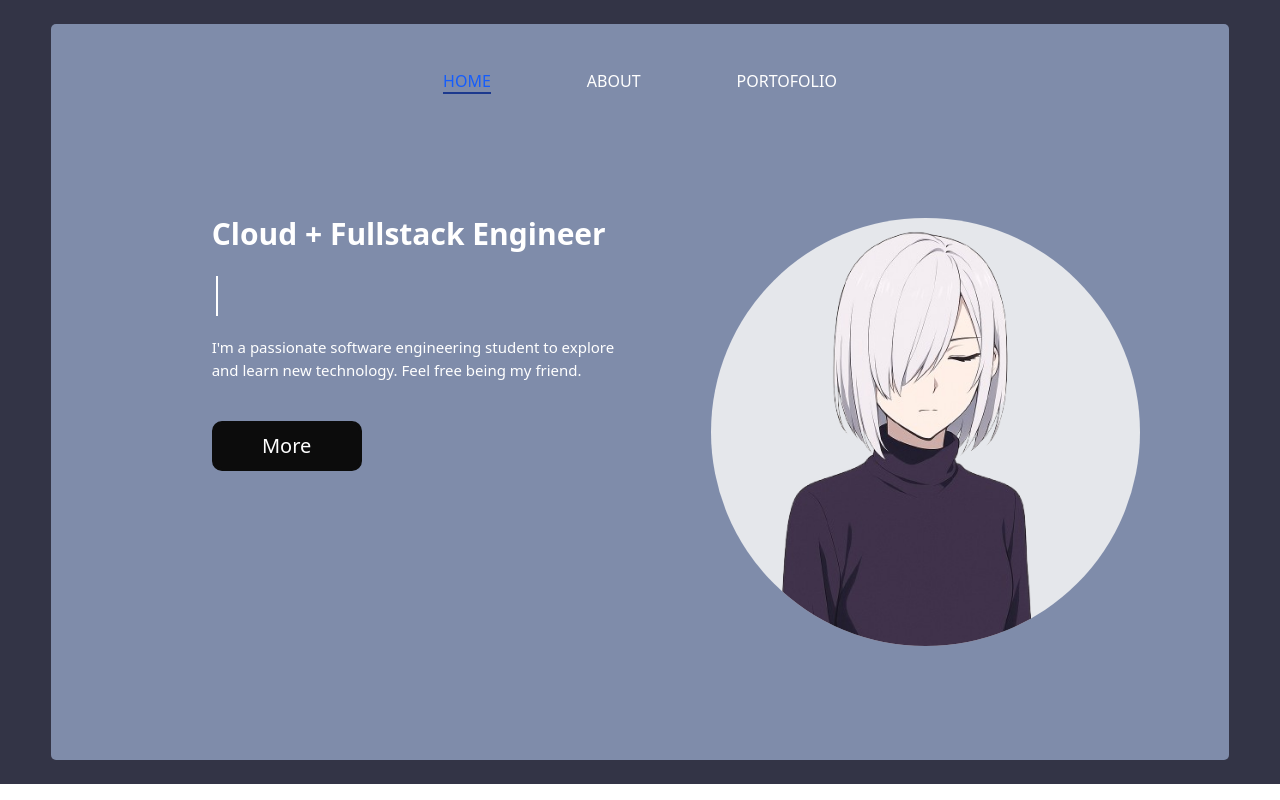
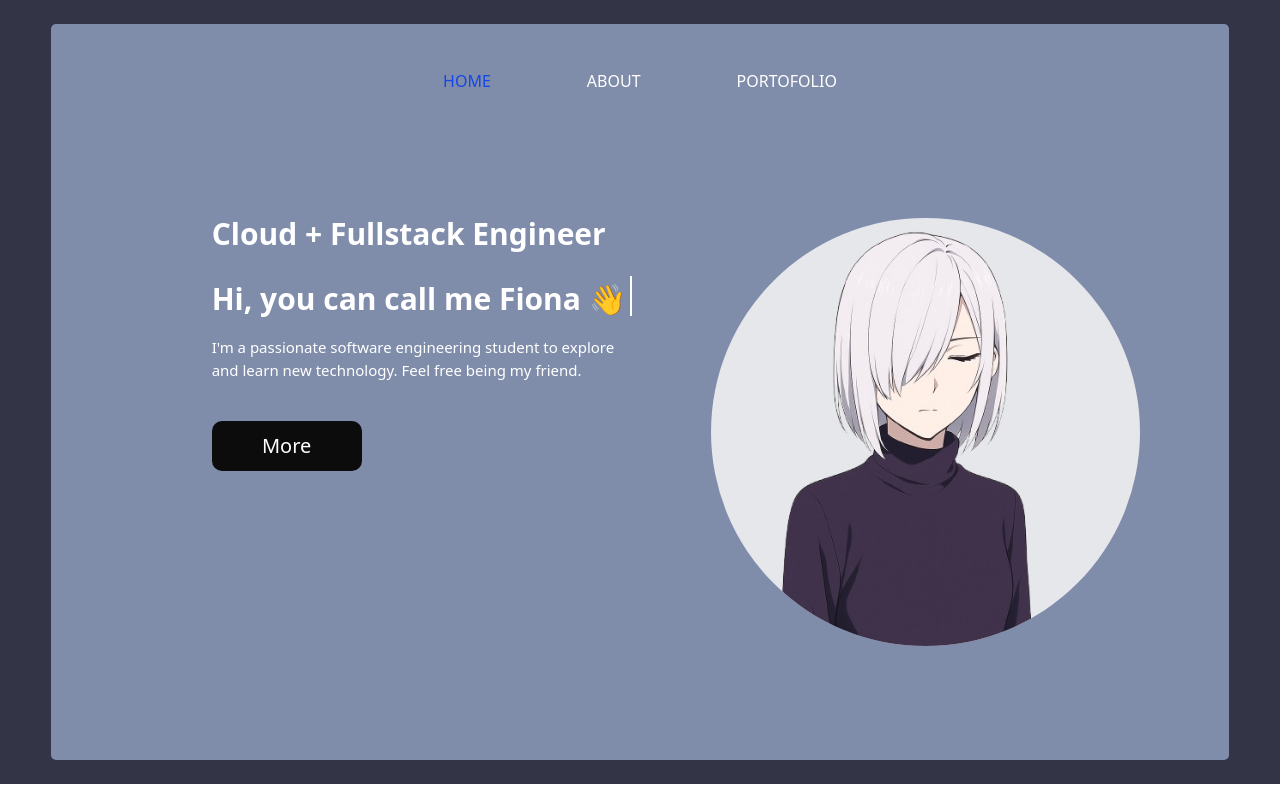
Before and after one commit to Smilebruh/portofolio, a React (Vite) app: page /home in a window 1280 px wide. Built offline with nearby package versions, Linux system fonts and the light colour scheme.

Commit message:
adding typing effect with typescript 6/5/25 10:43 PM

```diff
--- a/src/App.tsx
+++ b/src/App.tsx
@@ -1,9 +1,13 @@
 import React from "react";
 import Home from './Home';
-import { BrowserRouter as Router, Route, Routes, Link } from "react-router-dom";
+import { BrowserRouter as Router, Route, Routes } from "react-router-dom";
 
 export default function App(): React.ReactElement {
   return (
-    <Home />
+    <Router>
+      <Routes>
+        <Route path="/home" element={<Home />}></Route>
+      </Routes>
+    </Router>
   );
 }
--- a/src/Home.tsx
+++ b/src/Home.tsx
@@ -1,6 +1,20 @@
-import React, { type ReactElement } from "react";
+import React, {useRef, useEffect} from "react";
+import { keep_typing } from './effect.ts';
+import { Link } from 'react-router-dom';
 
-export default function Home(): ReactElement {
+export default function Home(): React.ReactElement {
+
+    // noStrictMode(()=>   );
+    const type_text = useRef<HTMLHeadingElement>(null);
+    const hasRan = useRef(false);
+
+    useEffect(()=>{
+        if(type_text.current && !hasRan.current){
+            keep_typing(["Hi, you can call me Fiona 👋","Glad To Meet You 😊"] ,150);
+            hasRan.current = true;
+        }
+    },[])
+
     return(
       <>
       <div className="flex justify-center bg-[var(--background-color)] text-white font-robotoc z-[0]">
@@ -12,19 +26,19 @@ export default function Home(): ReactElement {
 
             <ul className="flex items-center gap-x-24">
               <li>
-                <a id="home" className="hovered">
+                <Link to="/home" id="home" className="hovered">
                   HOME
-                </a>
+                </Link>
               </li>
               <li>
-                <a id="about" className="">
+                <Link to="/about" id="about" className="">
                   ABOUT
-                </a>
+                </Link>
               </li>
               <li>
-                <a id="portofolio" className="">
+                <Link to="portofolio" id="portofolio" className="">
                   PORTOFOLIO
-                </a>
+                </Link>
               </li>
             </ul>
           </nav>
@@ -37,6 +51,7 @@ export default function Home(): ReactElement {
                 </h1>
                 <div className="flex">
                   <h1
+                    ref={type_text}
                     id="type_text"
                     className="animate-cursorTyping pr-1 h-10 mt-5 font-bold"
                   ></h1>
--- /dev/null
+++ b/src/effect.ts
@@ -0,0 +1,105 @@
+
+/*
+ const type_text = document.getElementById('type_text');
+
+    async function sleep(time) {return new Promise(reslove => setTimeout( reslove, time))}
+
+    async function keep_typing(text,time = 1000){
+        while(true) await typesentence(text,time);
+    }
+
+    async function typetext(text , time = 1000){
+        for (const char of text){
+            type_text.innerHTML += char;
+            await sleep(time);
+        }
+    }
+
+    async function typesentence(sentence, time){
+        for (const eachsen of sentence){
+            cursornotblinking("2px solid white", "animate-cursorTyping");
+            await typetext(eachsen,time);
+            cursorblinking("animate-cursorTyping");
+            await sleep(2000);
+            cursornotblinking("2px solid white", "animate-cursorTyping");
+            await erase(Math.round(time/4));
+            await sleep(500);
+
+        }
+    }
+
+    async function erase(time){
+        const length = type_text.innerHTML.length;
+        for(let i = length-1 ; i>=0; --i ){
+            type_text.innerHTML = type_text.innerHTML.slice(0,i)
+            await sleep(time)
+        }
+    }
+
+    function cursornotblinking(border, class_border_animation){
+        type_text.classList.remove(class_border_animation);
+        type_text.style.borderRight = border;
+    }
+
+    function cursorblinking(class_border_animation){
+        type_text.style.borderRight = "";
+        type_text.classList.add(class_border_animation);
+    }
+*/
+
+// const type_text: HTMLElement | null = document.getElementById('type_text');
+declare const type_text: HTMLElement;
+//React.RefObject<HTMLHeadingElement>;
+
+async function sleep(time: number) { return new Promise(reslove => setTimeout(reslove, time)) }
+
+export async function keep_typing(text: string[], time = 1000) {
+    while (true) await typesentence(text, time);
+}
+
+
+async function typetext(text: string, time = 1000) {
+    if(!type_text) return;
+
+    for (const char of text) {
+        type_text.innerHTML += char;
+        await sleep(time);
+    }
+}
+
+async function typesentence(sentence: string[], time: number) {
+    for (const eachsen of sentence) {
+        cursornotblinking("2px solid white", "animate-cursorTyping");
+        await typetext(eachsen, time);
+        cursorblinking("animate-cursorTyping");
+        await sleep(2000);
+        cursornotblinking("2px solid white", "animate-cursorTyping");
+        await erase(Math.round(time / 4));
+        await sleep(500);
+
+    }
+}
+
+ async function erase(time: number){
+        if(!type_text) return;
+
+        const length = type_text.innerHTML.length;
+        for(let i = length-1 ; i>=0; --i ){
+            type_text.innerHTML = type_text.innerHTML.slice(0,i)
+            await sleep(time)
+        }
+    }
+
+function cursornotblinking(border: string, class_border_animation: string ): void {
+    if(!type_text) return;
+
+    type_text.classList.remove(class_border_animation);
+    type_text.style.borderRight = border;
+}
+
+function cursorblinking(class_border_animation: string): void {
+    if(!type_text) return;
+
+    type_text.style.borderRight = "";
+    type_text.classList.add(class_border_animation);
+}
--- a/src/tailwind.css
+++ b/src/tailwind.css
@@ -33,7 +33,7 @@ vanilla css
 
 */
 .hovered{
-    @apply text-blue-600 border-blue-900 border-b-2
+    @apply text-blue-700
 }
 
 a{
```
